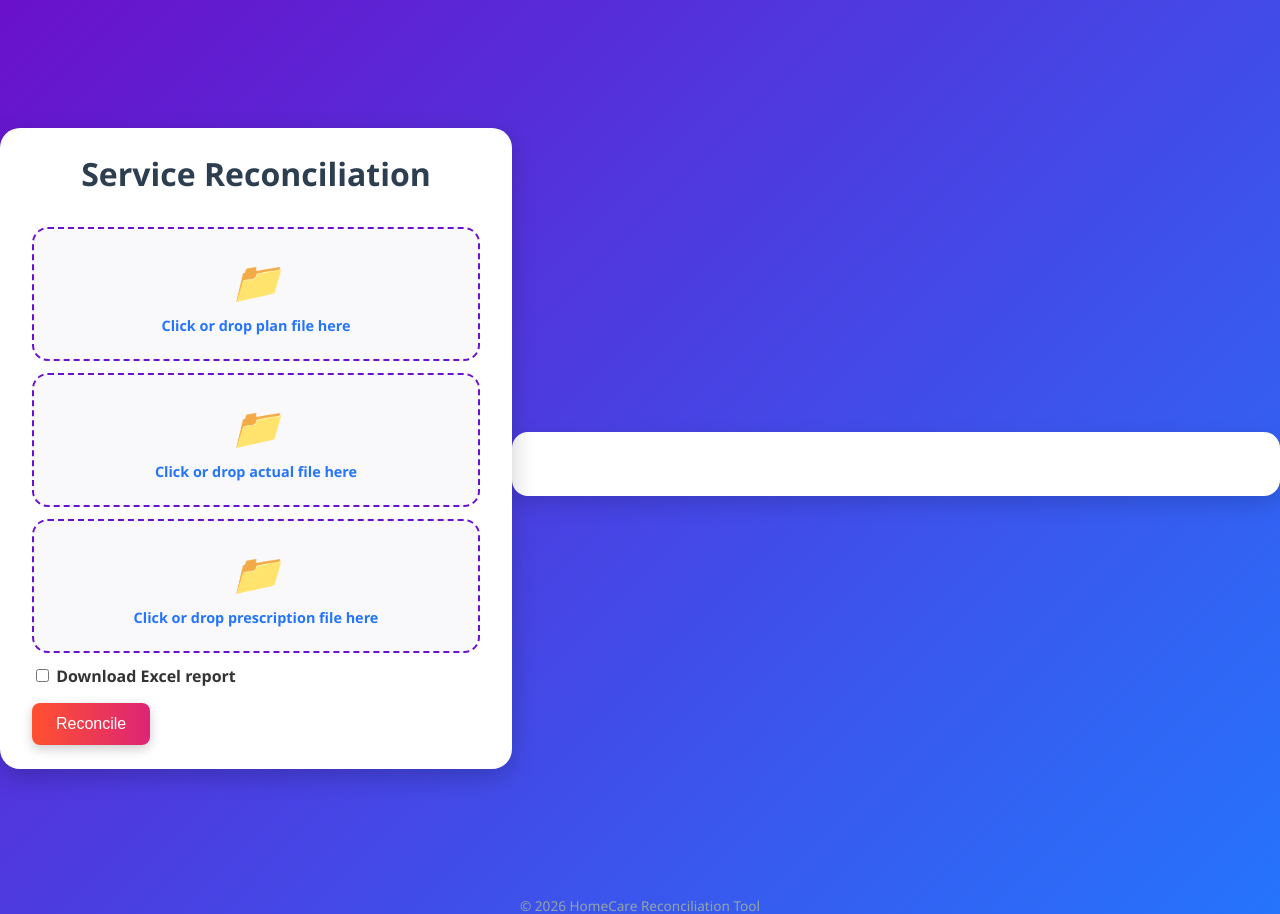
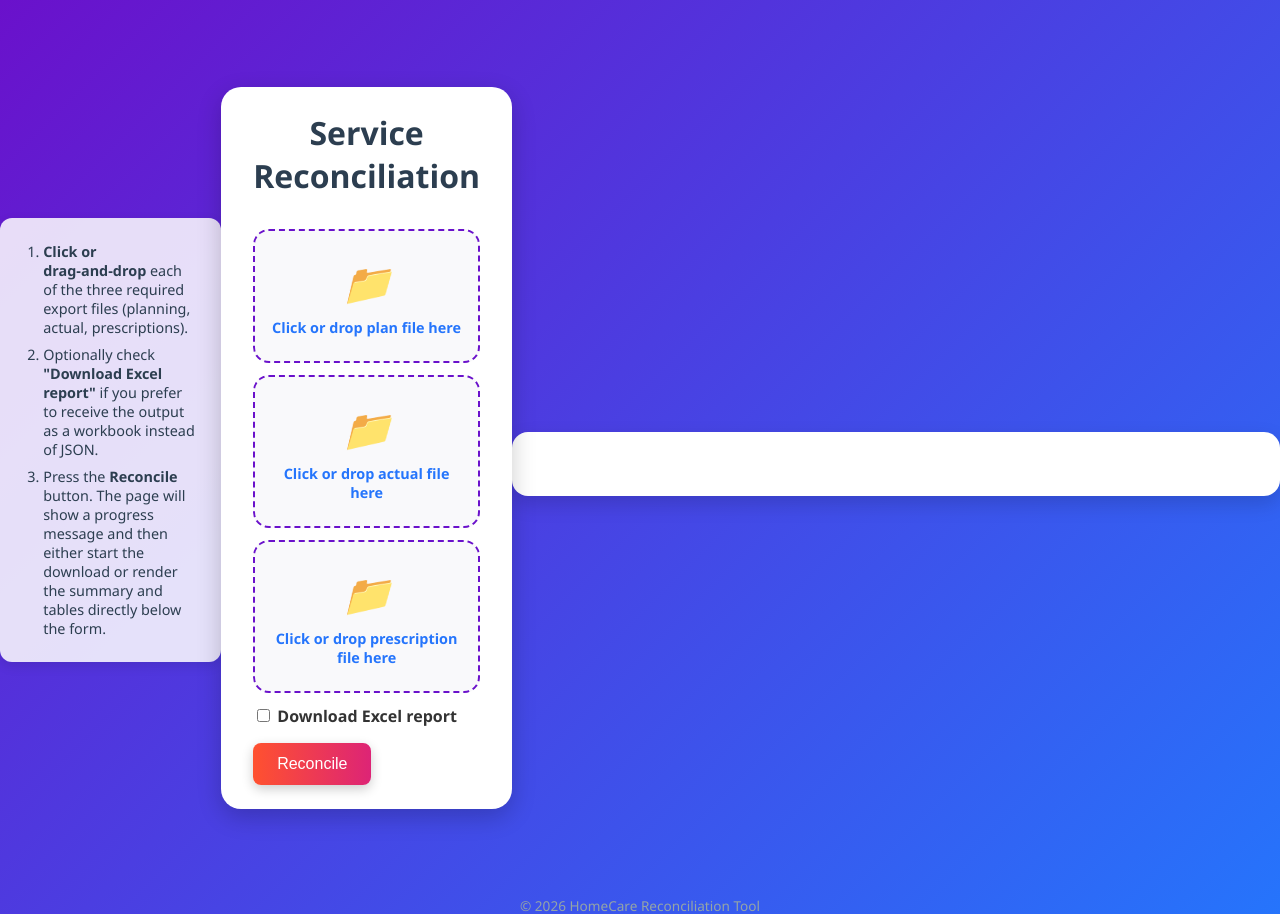
Before and after one commit to juanfelipe-dev/HelvetiCare-Reconcile, a FastAPI app: page / in a window 1280 px wide. Shown: the top 914 px of the page. Run offline with FastAPI, Linux system fonts and the light colour scheme.

Commit message:
add description

```diff
--- a/app/static/styles.css
+++ b/app/static/styles.css
@@ -22,6 +22,25 @@
     width: 100vw;         /* span whole viewport width */
     max-width: none;      /* don't constrain to 1200px */
     padding: 0;           /* avoid side padding that shifts panes */
+}
+
+/* instructions panel above the form */
+.instructions {
+    background: rgba(255,255,255,0.85);
+    border-radius: 12px;
+    padding: 1rem 1.5rem;
+    margin-bottom: 1rem;
+    max-width: 480px;
+    font-size: 0.9rem;
+    color: #2c3e50;
+    box-shadow: 0 4px 12px rgba(0,0,0,0.1);
+}
+.instructions ol {
+    padding-left: 1.2rem;
+    margin: 0;
+}
+.instructions li {
+    margin: 0.5rem 0;
 }
 
 /* left/right split: 2/5 and 3/5 proportions */
--- a/app/templates/index.html
+++ b/app/templates/index.html
@@ -8,6 +8,13 @@
 <body>
 <div class="content-wrapper">
     <div class="left-pane">
+        <div class="instructions">
+            <ol>
+                <li><strong>Click or drag‑and‑drop</strong> each of the three required export files (planning, actual, prescriptions).</li>
+                <li>Optionally check <strong>"Download Excel report"</strong> if you prefer to receive the output as a workbook instead of JSON.</li>
+                <li>Press the <strong>Reconcile</strong> button. The page will show a progress message and then either start the download or render the summary and tables directly below the form.</li>
+            </ol>
+        </div>
         <form id="reconcile-form">
             <h1>Service Reconciliation</h1>
             <div class="dropzone" data-name="plan_file">
```
